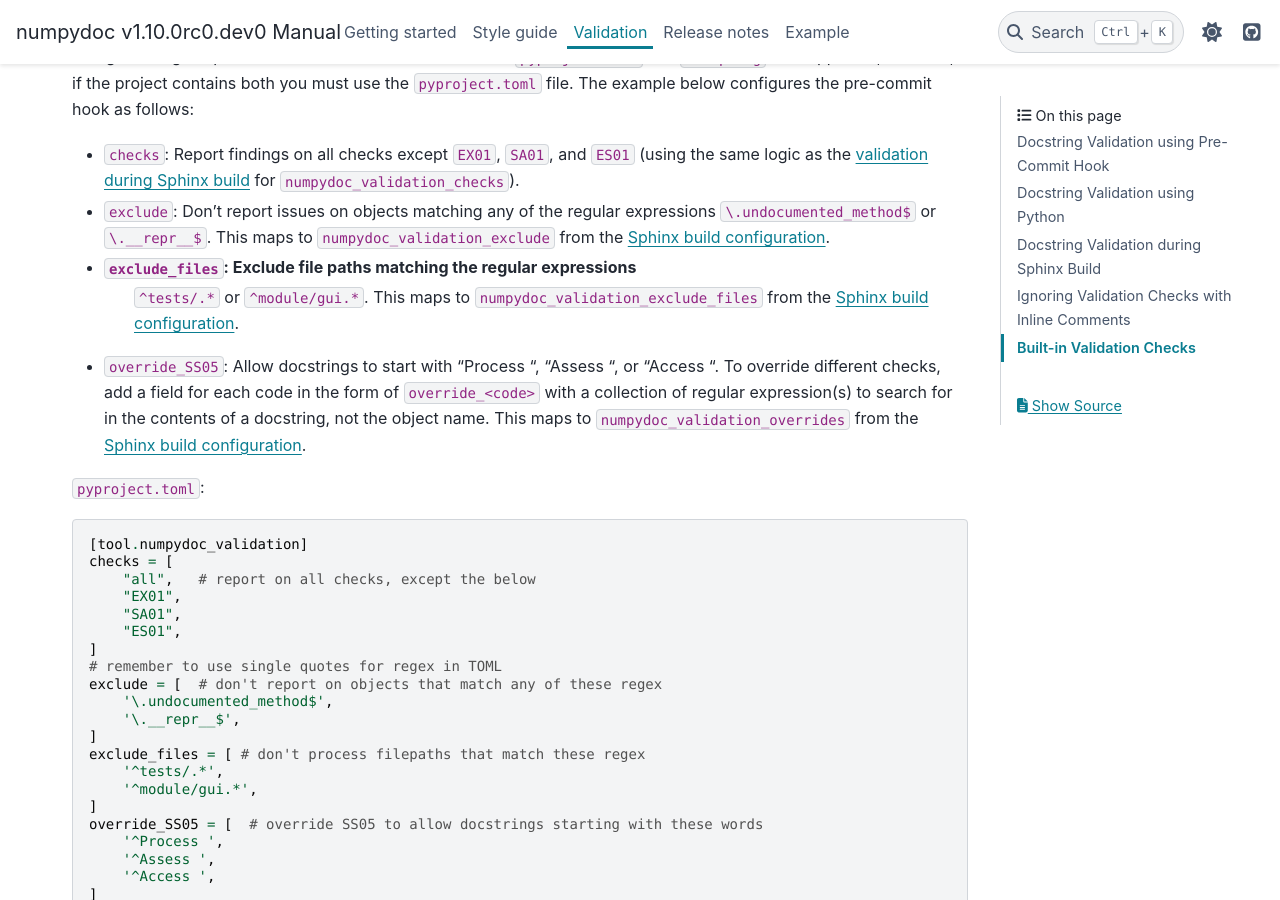
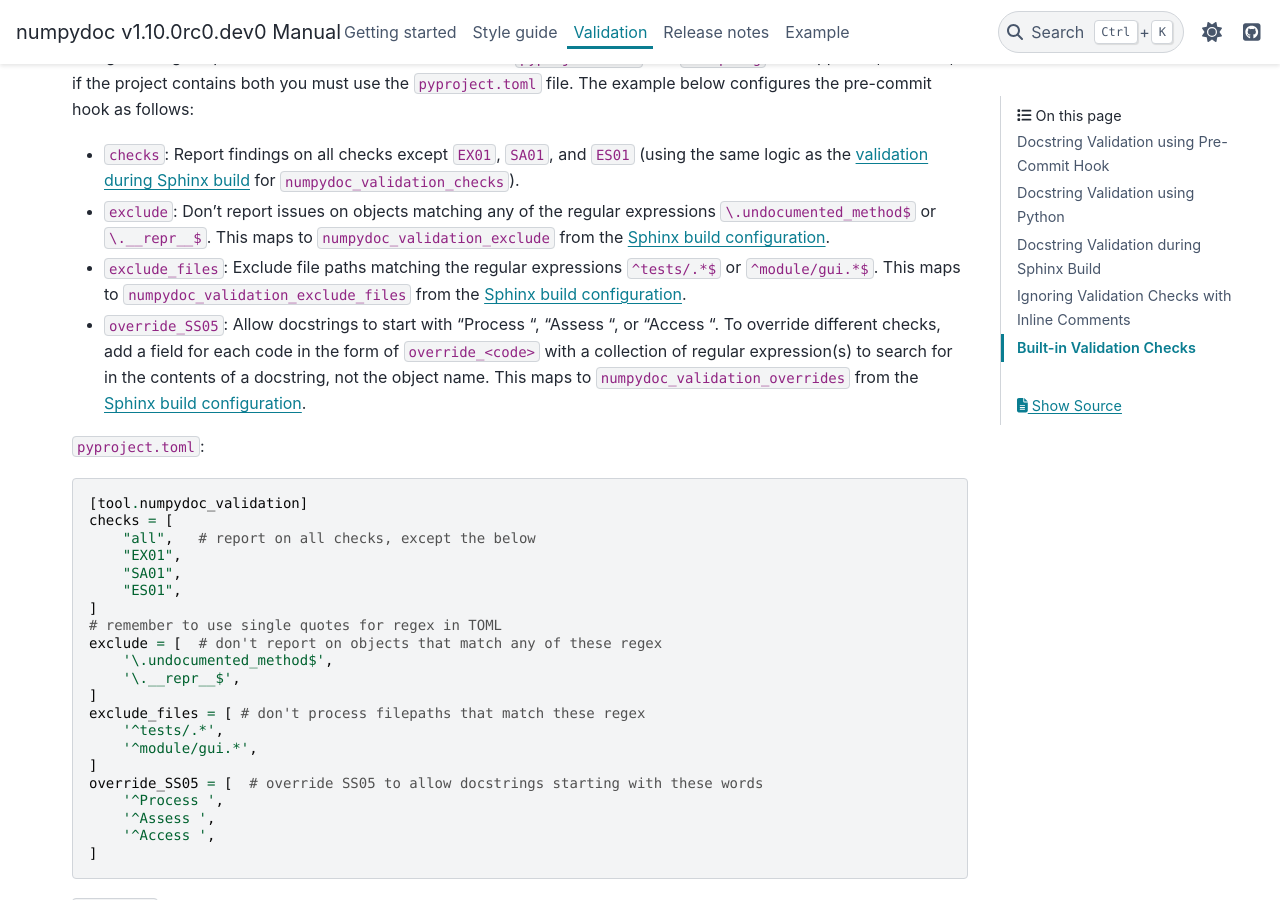
Before and after one commit to numpy/numpydoc, a Sphinx documentation site: the page built from doc/validation.rst, in a window 1280 px wide and 900 px high, scrolled down 524 px. Built offline with Sphinx 7.4.7 and the PyData theme 0.15.4, drawn with Linux system fonts in a browser that asks for light colours; formulas are drawn with MathJax 3.

```diff
--- a/doc/install.rst
+++ b/doc/install.rst
@@ -139,7 +139,7 @@ numpydoc_validation_exclude : set
     validation.
     Only has an effect when docstring validation is activated, i.e.
     ``numpydoc_validation_checks`` is not an empty set.
-  numpydoc_validation_exclude_files : set
+numpydoc_validation_exclude_files : set
     A container of strings using :py:mod:`re` syntax specifying path patterns to
     ignore for docstring validation.
     For example, to skip docstring validation for all objects in
--- a/doc/validation.rst
+++ b/doc/validation.rst
@@ -37,9 +37,9 @@ the pre-commit hook as follows:
   maps to ``numpydoc_validation_exclude`` from the
   :ref:`Sphinx build configuration <validation_during_sphinx_build>`.
 * ``exclude_files``: Exclude file paths matching the regular expressions
-    ``^tests/.*`` or ``^module/gui.*``. This maps to
-    ``numpydoc_validation_exclude_files`` from the
-    :ref:`Sphinx build configuration <validation_during_sphinx_build>`.
+  ``^tests/.*$`` or ``^module/gui.*$``. This maps to
+  ``numpydoc_validation_exclude_files`` from the
+  :ref:`Sphinx build configuration <validation_during_sphinx_build>`.
 * ``override_SS05``: Allow docstrings to start with "Process ", "Assess ",
   or "Access ". To override different checks, add a field for each code in
   the form of ``override_<code>`` with a collection of regular expression(s)
```
